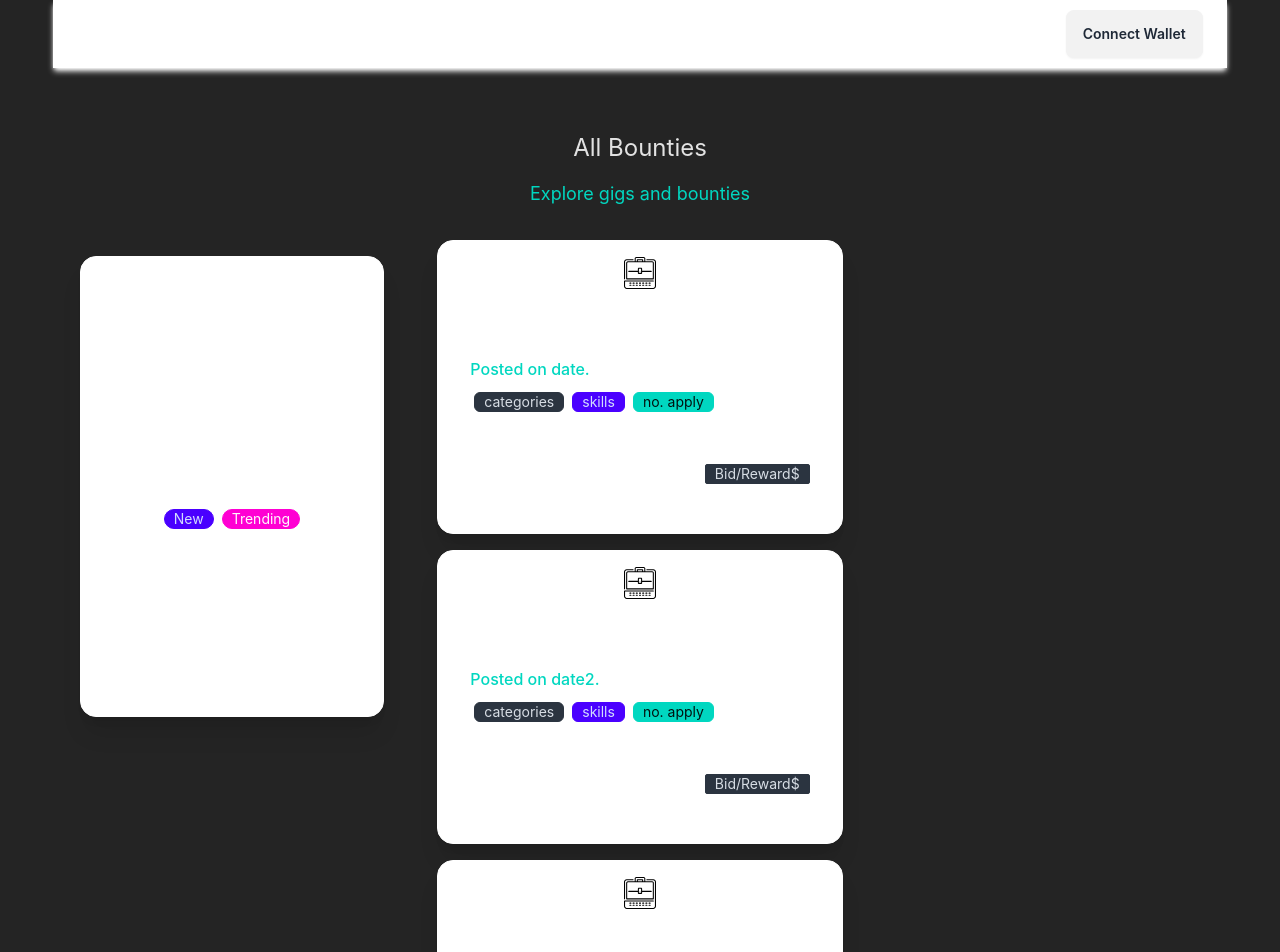
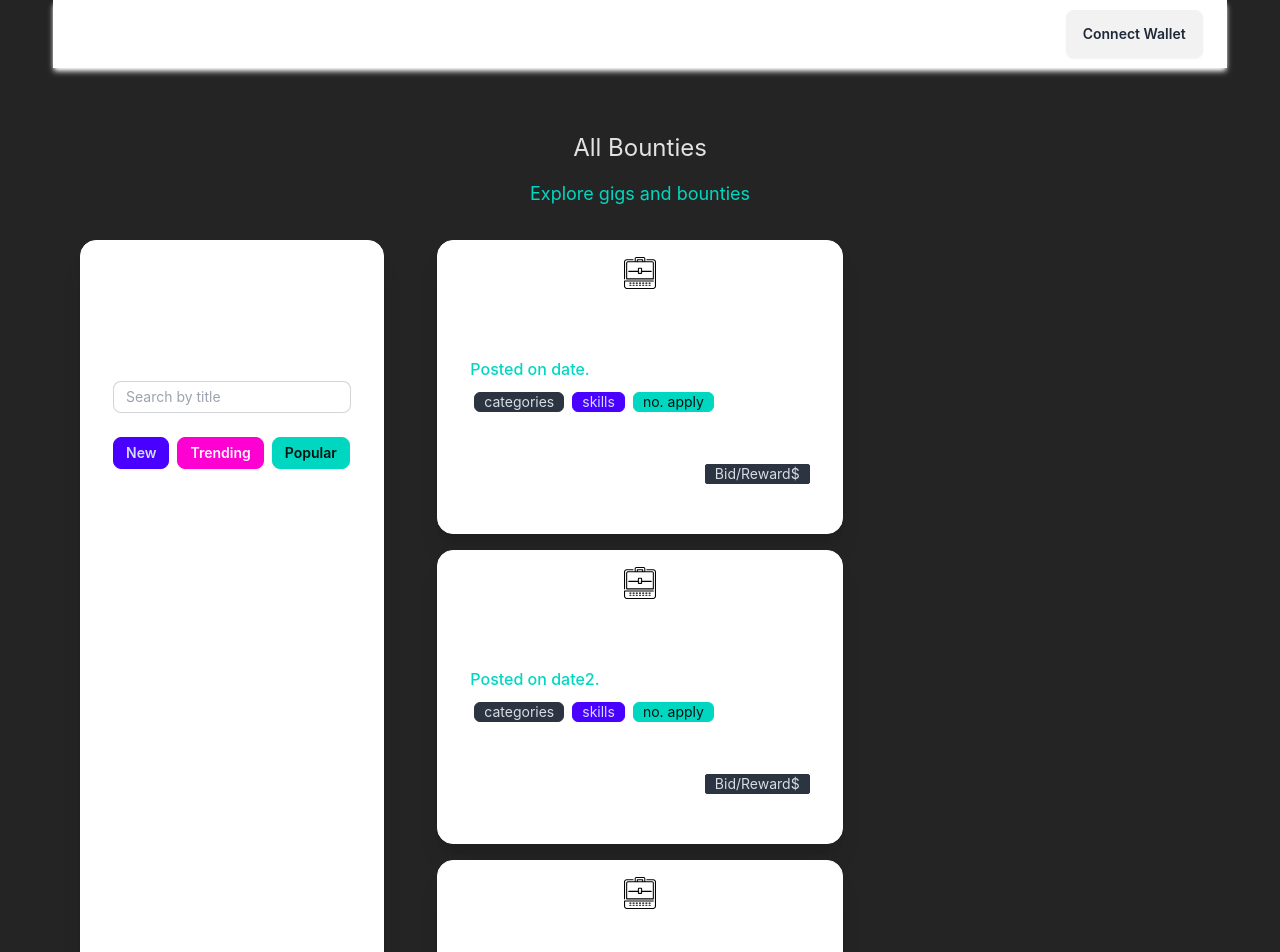
Before and after one commit to Innkeeping/mgigs, a React (Vite) app: page / in a window 1280 px wide. Shown: the top 952 px of the page. Built offline with nearby package versions, Linux system fonts and the light colour scheme.

Commit message:
add filter by gig name in side card 🧲

```diff
--- a/src/App.tsx
+++ b/src/App.tsx
@@ -7,6 +7,7 @@ import { useState } from'react';
 
 const App = () => {
   const [modalOpen, setModalOpen] = useState(false);
+  const [filter, setFilter] = useState('');
 
   const handleCardClick = () => {
     setModalOpen(true);
@@ -16,6 +17,10 @@ const App = () => {
     setModalOpen(false);
   };
 
+  const filteredCards = cardsData.filter((card) =>
+    card.title.toLowerCase().includes(filter.toLowerCase())
+  );
+
   return (
     <>
       <Navbar />
@@ -23,9 +28,9 @@ const App = () => {
       <h2 className="text-center text-lg mt-4 mb-4 text-accent">Explore gigs and bounties</h2>
       <div className="container mx-auto p-4 mt-4 overflow-y-auto min-h-screen">
         <div className="grid grid-cols-3 gap-4">
-          <SideCard />
+          <SideCard setFilter={(filter) => setFilter(filter)} />
           <div className="flex flex-col gap-4 flex-1">
-            {cardsData.map((card, index) => (
+            {filteredCards.map((card, index) => (
               <Card key={index} title={card.title} description={card.description} image={card.image} onClick={handleCardClick} />
             ))}
           </div>
@@ -33,10 +38,10 @@ const App = () => {
       </div>
       <Modal isOpen={modalOpen} onClose={handleCloseModal}>
       <h2 className="text-lg font-light mt-2 text-neutral-400">Organization Offering Gig</h2>
-      <h1 className="text-3xl font-bold mb-4">Modal Title</h1>
+      <h1 className="text-3xl font-bold mb-4">Gig/Bounty Title</h1>
       <div className="flex justify-start mb-4">
-        <div className="badge badge-neutral rounded-md mx-1">Badge 1</div>
-        <div className="badge badge-accent rounded-md mx-1">Badge 2</div>
+        <div className="badge badge-accent rounded-md mx-1">Open Application</div>
+        <div className="badge badge-neutral rounded-sm mx-1">Bid/Reward$</div>
       </div>
       <div className="callout callout-info bg-primary text-primary-content p-4 mb-4">
         <p className="py-4">Lorem ipsum dolor sit amet, consectetur adipiscing elit. Sed sit amet nulla auctor, vestibulum magna sed, convallis ex. Cum sociis natoque penatibus et magnis dis parturient montes, nascetur ridiculus mus.</p>
--- a/src/components/Modal.tsx
+++ b/src/components/Modal.tsx
@@ -11,16 +11,16 @@ const Modal = ({ isOpen, onClose, children }: ModalProps) => {
 
   return (
     <dialog id="my_modal_3" className="modal" open={isOpen}>
-      <div className="modal-box max-w-7xl h-screen/3 mt-20 px-4 overflow-y-auto">
+      <div className="modal-box max-w-7xl h-screen/3 mt-24 px-4 overflow-y-auto">
         <form method="dialog">
           <button className="btn btn-sm btn-circle btn-ghost absolute right-4 top-4" onClick={onClose}>
             ✕
           </button>
         </form>
-        <div className="overflow-y-auto h-full pb-16">
+        <div className="overflow-y-auto h-full pb-10">
           {children}
         </div>
-        <button className="btn btn-accent rounded-sm mt-2 left-4">Apply</button>
+        <button className="btn btn-accent rounded-sm mt-2 left-4 mb-6">Apply</button>
       </div>
     </dialog>
   );
--- a/src/components/SideCard.tsx
+++ b/src/components/SideCard.tsx
@@ -1,13 +1,37 @@
+import { useState } from'react';
 
-const SideCard = () => {
+interface SideCardProps {
+  setFilter: (filter: string) => void;
+}
+
+const SideCard = ({ setFilter }: SideCardProps) => {
+  const [filter, setFilterState] = useState('');
+
+  const handleFilterChange = (e: React.ChangeEvent<HTMLInputElement>) => {
+    setFilterState(e.target.value);
+    setFilter(e.target.value);
+  };
+
   return (
-    <div className="card card-side bg-base-100 shadow-xl w-3/4 sticky top-4 ml-16 h-1/4 border border-white">
-      <div className="card-body items-center">
+    <div className="card card-side bg-base-100 shadow-xl w-3/4 sticky top-4 ml-16 h-screen/3 border border-white">
+      <div className="card-body items-center h-full">
         <h1 className="card-title text-1xl pb-2 pt-4">Welcome to mGigs</h1>
         <h2 className="card-subtitle">Find your next gig here!</h2>
-        <div className="flex justify-start gap-2 mt-32 mb-4">
-          <span className="badge badge-primary">New</span>
-          <span className="badge badge-secondary">Trending</span>
+        <input
+          type="text"
+          className="input input-bordered input-sm w-full mt-4"
+          placeholder="Search by title"
+          value={filter}
+          onChange={handleFilterChange}
+        />
+        <div className="flex flex-wrap gap-2 mt-4 flex-1 overflow-y-auto">
+          <button className="btn btn-sm btn-primary hover:bg-primary-focus">New</button>
+          <button className="btn btn-sm btn-secondary hover:bg-secondary-focus">Trending</button>
+          <button className="btn btn-sm btn-accent hover:bg-accent-focus">Popular</button>
+          <button className="btn btn-sm btn-info hover:bg-info-focus">Hot</button>
+          <button className="btn btn-sm btn-success hover:bg-success-focus">DAOs</button>
+          <button className="btn btn-sm btn-warning hover:bg-warning-focus">Web3</button>
+          <button className="btn btn-sm btn-error hover:bg-error-focus">Design</button>
         </div>
       </div>
     </div>
```
